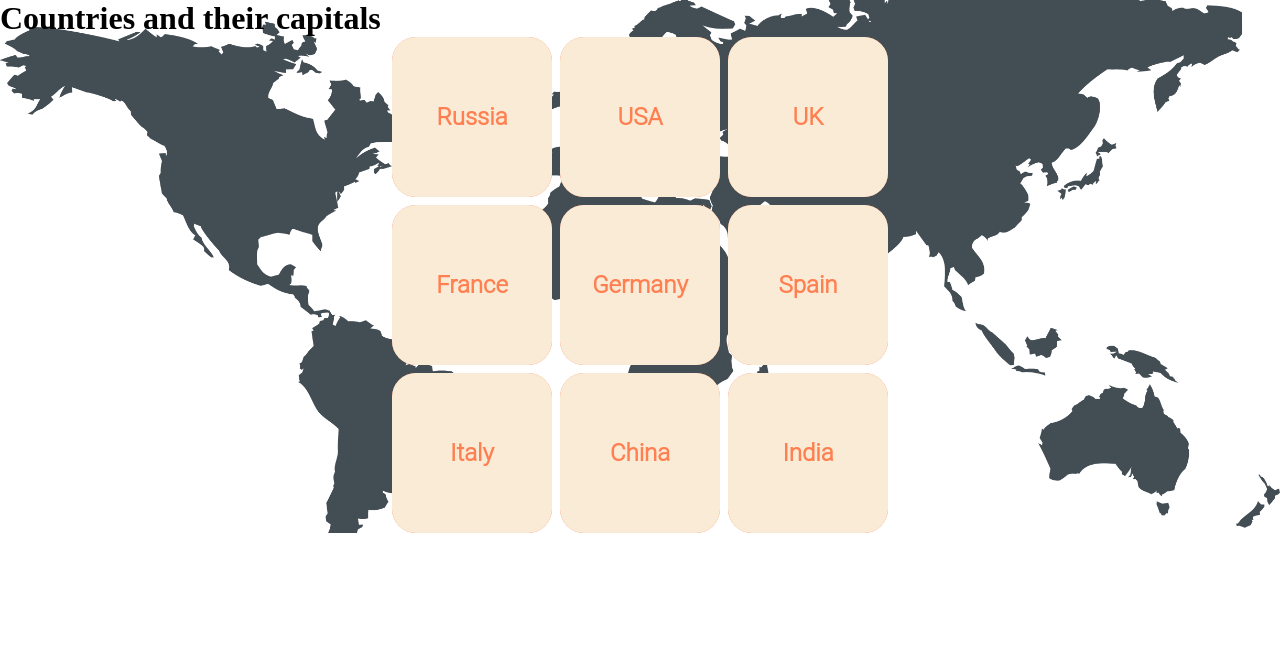
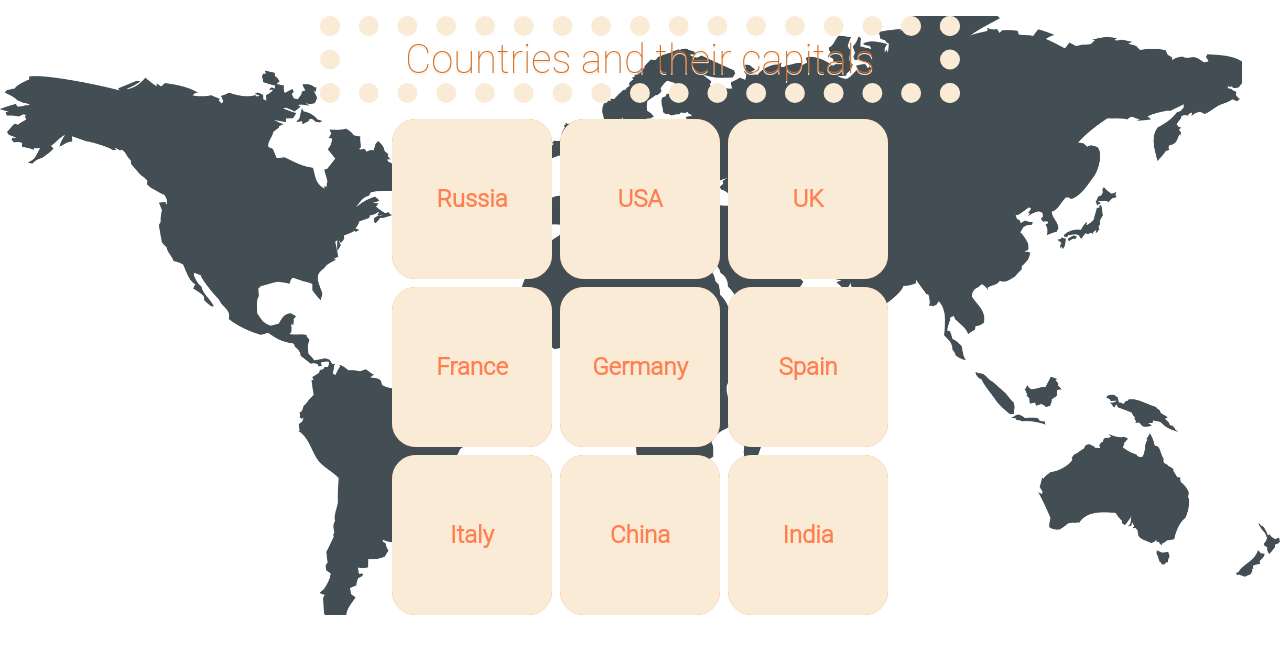
Before and after one commit to Mh-Tahir/Web-Projects, a plain HTML site: page Flashcards/index.html in a window 1280 px wide. Drawn offline with Linux system fonts and the light colour scheme.

Commit message:
Update index.html
prettier

```diff
--- a/Flashcards/index.html
+++ b/Flashcards/index.html
@@ -3,11 +3,11 @@
   <head>
     <meta charset="UTF-8" />
     <link rel="stylesheet" href="./style.css" />
-    <title>Title</title>
+    <title>Flashcards</title>
   </head>
   <body>
     <div class="map">
-      <h1>Countries and their capitals</h1>
+      <span>Countries and their capitals</span>
       <div class="cards">
         <div class="container">
           <div class="card">
```
